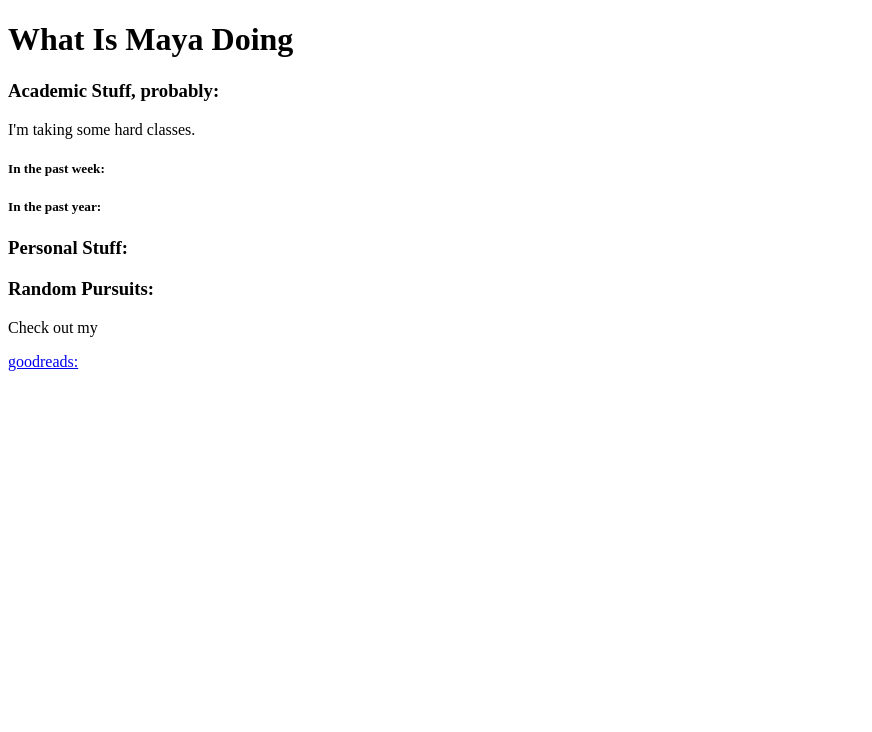
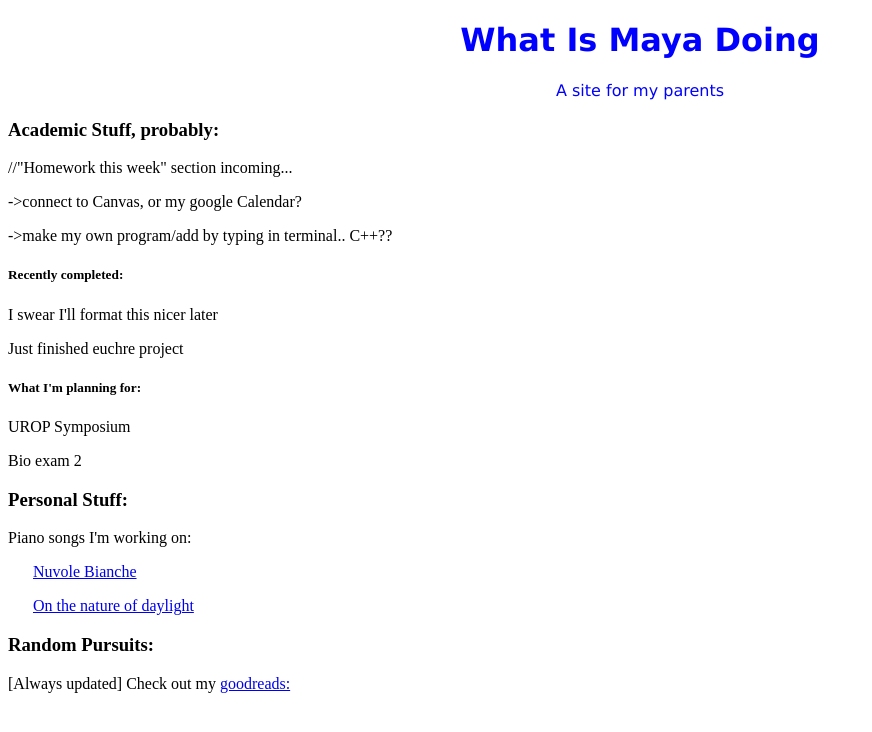
Before and after one commit to himayaa/himayaa.github.io, a plain HTML site: page index.html in a window 1280 px wide. Shown: the whole page, without its empty margins (0-872 px from the left). Drawn offline with Linux system fonts and the light colour scheme.

Commit message:
Update index.html

```diff
--- a/index.html
+++ b/index.html
@@ -1,19 +1,34 @@
 <!DOCTYPE html>
-<html>
+<html lang="en-US">
 <head>
 <title>Maya</title>
 </head>
 <body>
 
-<h1>What Is Maya Doing</h1>
+<h1 style="font-family:verdana;color:blue;text-align:center;">What Is Maya Doing</h1>
+<p style="font-family:verdana;color:blue;text-align:center;"> A site for my parents</p>
   <h3>Academic Stuff, probably:</h3>
-    <p>I'm taking some hard classes.</p>
-    <h5>In the past week:</h5>
-    <h5>In the past year:</h5>
+    <p>//"Homework this week" section incoming...</p>
+    <p>->connect to Canvas, or my google Calendar? </p>
+    <p>->make my own program/add by typing in terminal.. C++?? </p>
+
+    <h5>Recently completed:</h5>
+	<p> I swear I'll format this nicer later </p>
+	<p> Just finished euchre project </p>
+    <h5>What I'm planning for:</h5>
+	<p> UROP Symposium </p>
+	<p> Bio exam 2 </p>
+
+
   <h3>Personal Stuff:</h3>
+	<p> Piano songs I'm working on: </p>
+	<p style="margin-left: 25px;"> <a href="https://www.youtube.com/watch?v=4VR-6AS0-l4">Nuvole 	Bianche</a> </p>
+	<p style="margin-left: 25px;"> <a href="https://www.youtube.com/watch?v=nniIDEjiCTU">On the 	nature of daylight</a> </p>
+
+
   <h3>Random Pursuits:</h3>
-  <p>Check out my</p>
-  <a href="https://www.goodreads.com/user/show/157439893-maya">goodreads:</a>
+  <p>[Always updated] Check out my
+  <a href="https://www.goodreads.com/user/show/157439893-maya">goodreads:</a></p>
 
 
 
```
